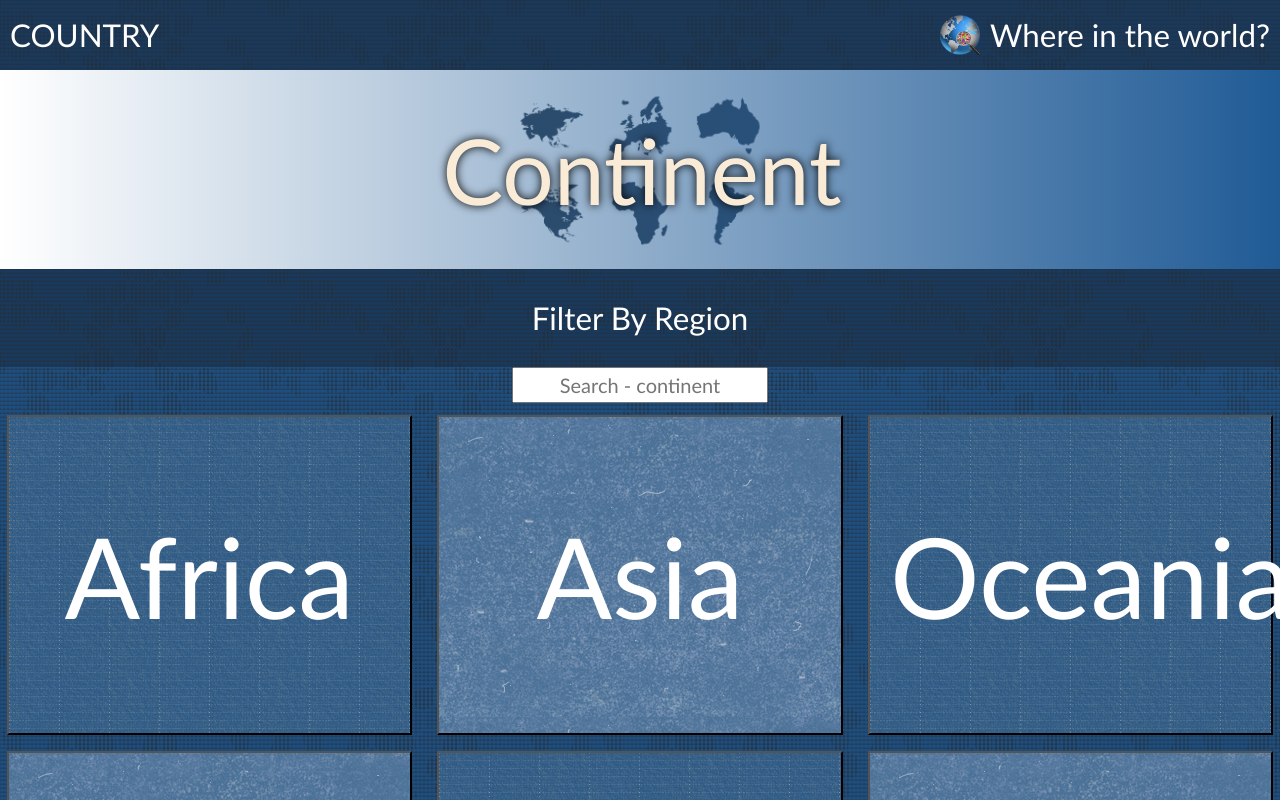
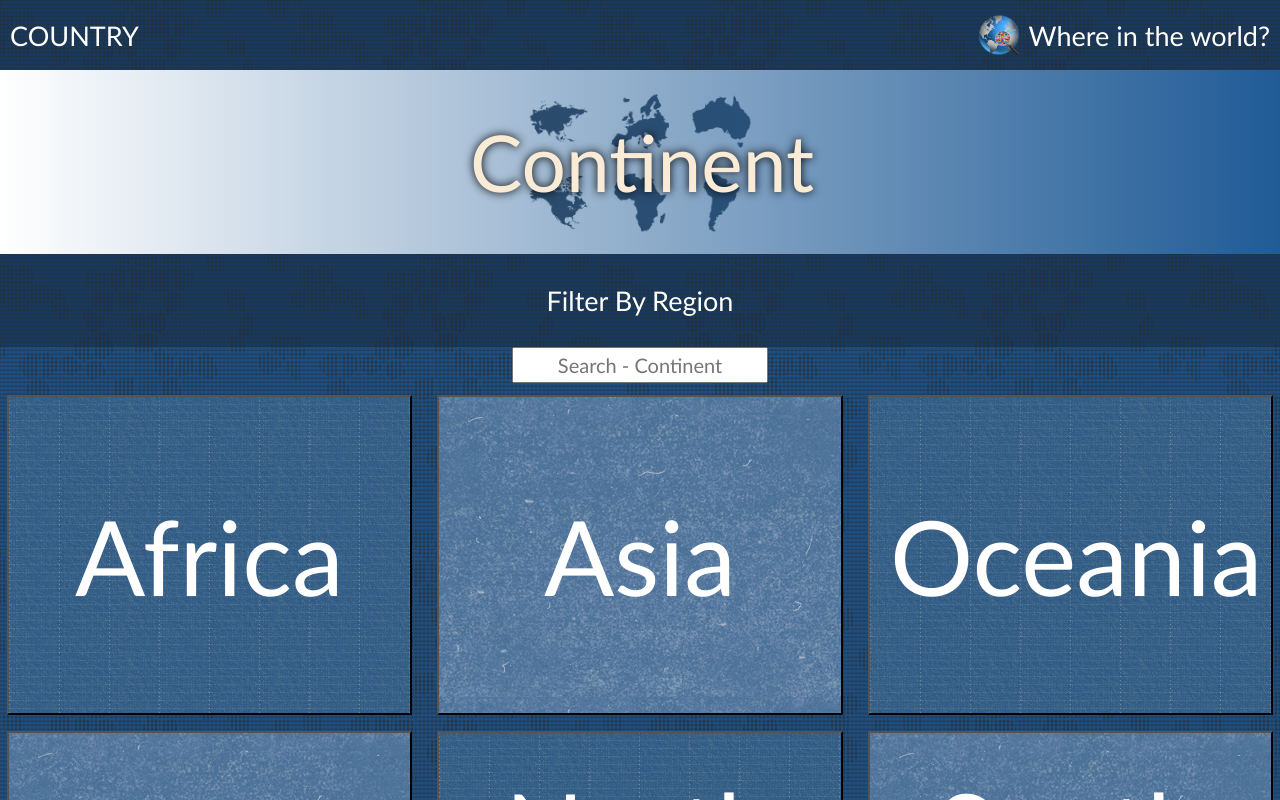
Before and after one commit to aron-net/Rest-Countries, a React (Create React App) app: page / in a window 1280 px wide. Shown: the top 800 px of the page. Built offline with nearby package versions, Linux system fonts and the light colour scheme; a web font is replaced by a local one.

Commit message:
style nav-bar

```diff
--- a/src/Components/Continents/Continents.js
+++ b/src/Components/Continents/Continents.js
@@ -56,7 +56,7 @@ const Continent = () => {
 
   return (
     <div className="fix">
-      <input className="input" type="text" placeholder="Search - continent" onChange={inputHandler} />
+      <input className="input" type="text" placeholder="Search - Continent" onChange={inputHandler} />
       <div className="vitor">
         {filteredData.map(({ id, name }) => (
           <button key={id} className="individual-character" type="button" onClick={() => listHandler(name)} onKeyDown={() => listHandler(name)}>
--- a/src/index.css
+++ b/src/index.css
@@ -7,6 +7,6 @@
   box-sizing: border-box;
   font-family: Gill Sans, lato, sans-serif;
   font-weight: 400;
-  font-size: 1.4rem;
+  font-size: 1.3rem;
   color: #fff;
 }
```
